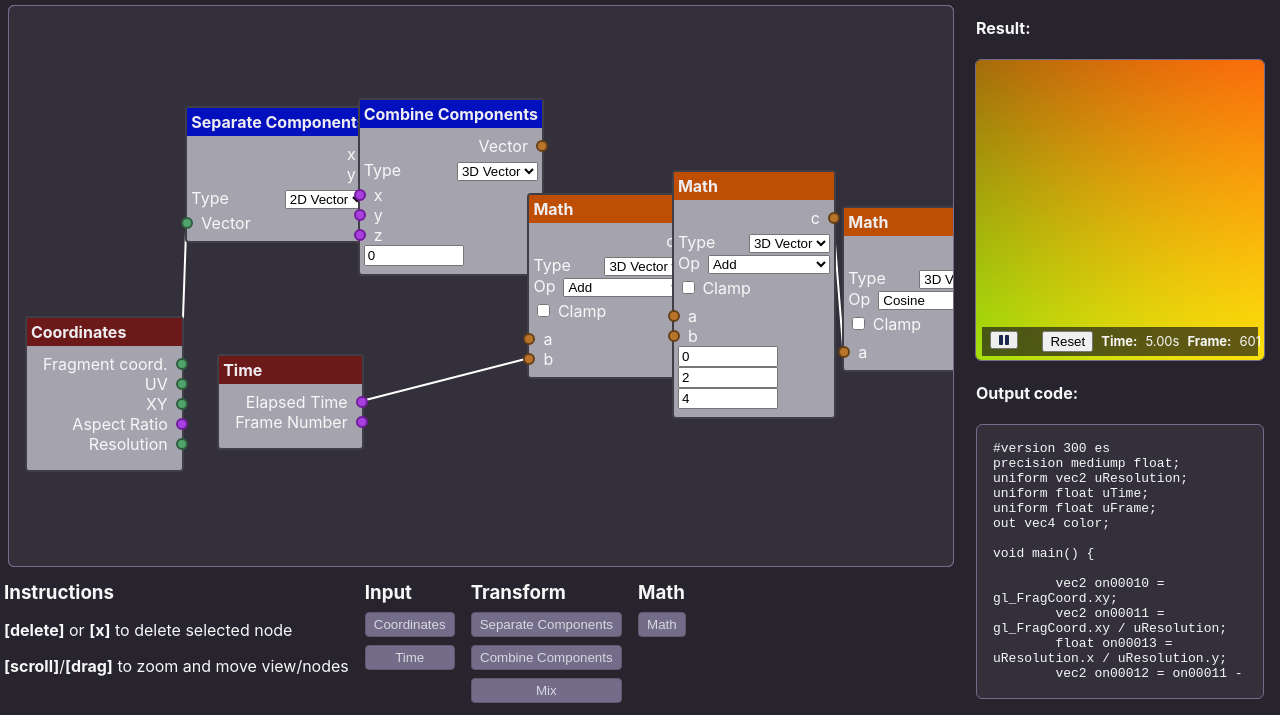
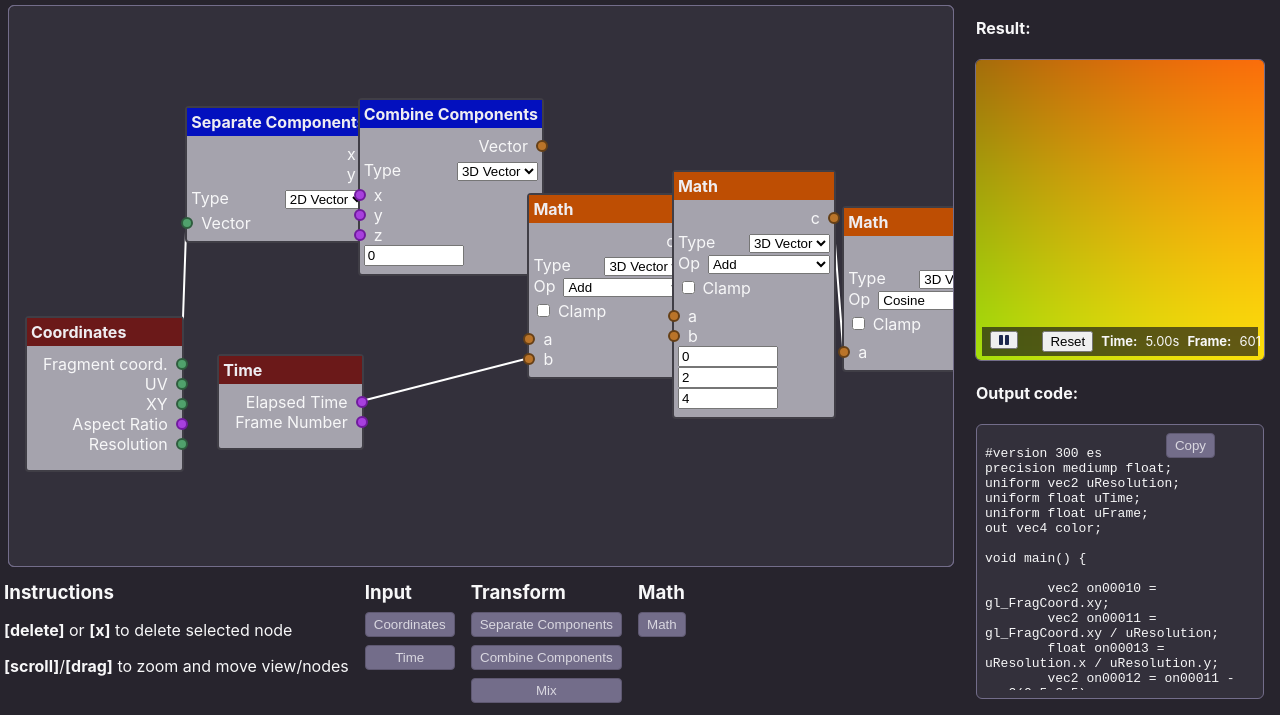
Before and after one commit to mcavazotti/webgl-nodes, a website built with Vite: page index.html in a window 1280 px wide. Shown: the part 85-800 px from the top of the page. Built offline with nearby package versions, Linux system fonts and the light colour scheme.

Commit message:
Copy button

```diff
--- a/index.html
+++ b/index.html
@@ -78,7 +78,10 @@
           </div>
         </div>
         <h4>Output code:</h4>
-        <div id="code-output"></div>
+        <div id="output-wrapper">
+          <button id="copy" class="default-look">Copy</button>
+          <div id="code-output"></div>
+        </div>
     </div>
     </div>
     <script type="module" src="/src/main.ts"></script>
--- a/src/main.ts
+++ b/src/main.ts
@@ -90,3 +90,13 @@ pauseButton.addEventListener('click', ()=> {
 resetButton.addEventListener('click', ()=> {
     editor.reset();
 });
+
+const copyButton = document.getElementById('copy') as HTMLButtonElement;
+copyButton.addEventListener('click', () => {
+    const preTag = document.querySelector('pre') as HTMLPreElement;
+    navigator.clipboard.writeText(preTag.innerText);
+    copyButton.innerText = 'Copied!';
+    setTimeout(()=> {
+        copyButton.innerText = 'Copy';
+    }, 1000);
+});
--- a/src/style/style.scss
+++ b/src/style/style.scss
@@ -152,17 +152,25 @@ button.default-look {
     }
   }
 
-  #code-output {
+  #output-wrapper {
     @include default-div;
     flex-grow: 2;
-    padding: $default-spacing;
+    padding: $default-half-spacing;
     min-height: 0;
+    position: relative;
 
+    #copy {
+      position: absolute;
+      right: calc($default-spacing * 3);
+    }
+
+    #code-output {
+      margin: 0;
+      max-height: 100%;
+      overflow: auto;
+    }
     pre {
-      margin: 0;
       white-space: pre-wrap;
-      overflow: auto;
-      max-height: 100%;
 
       &.error {
         color: $error-color
```
